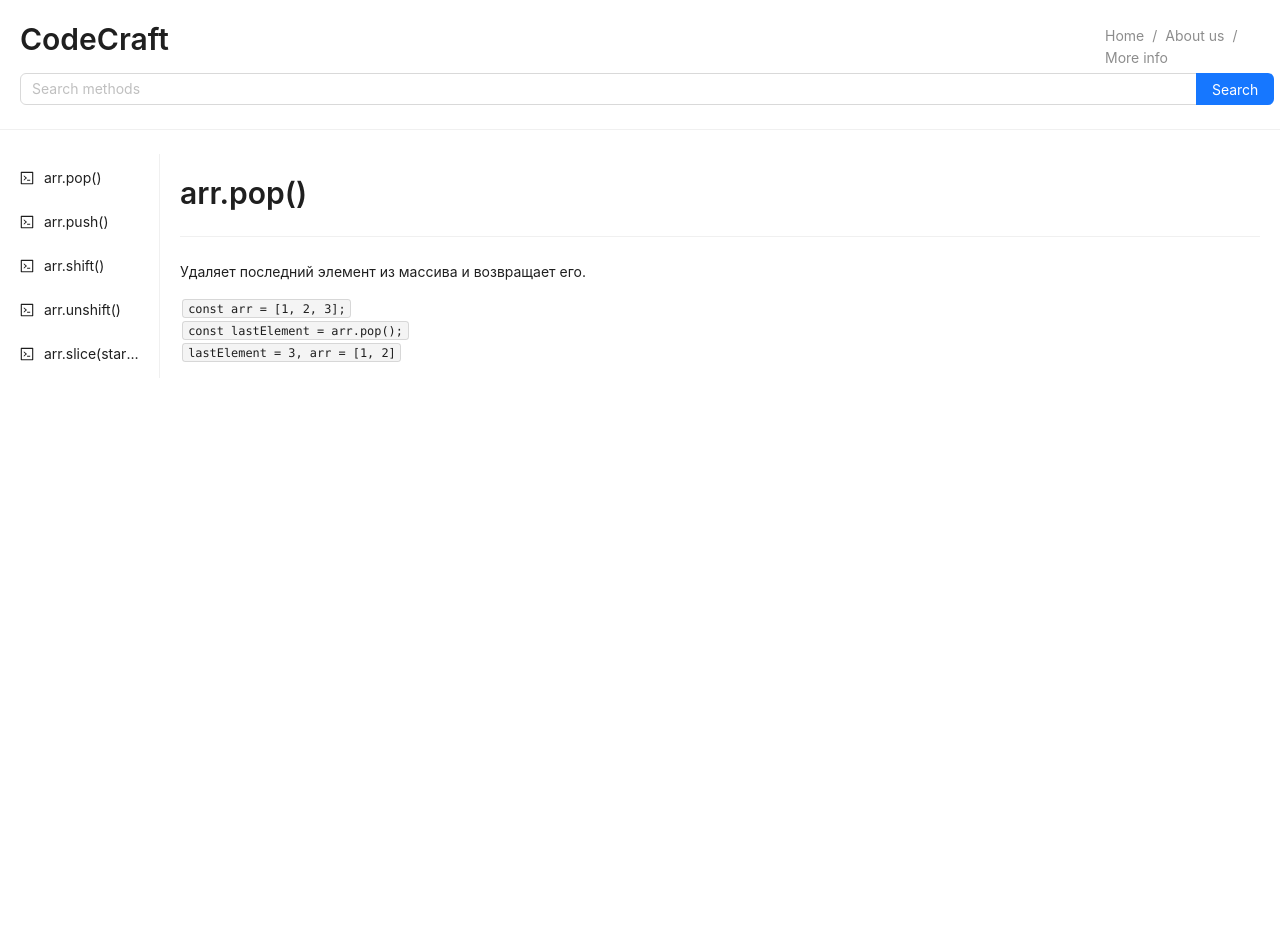
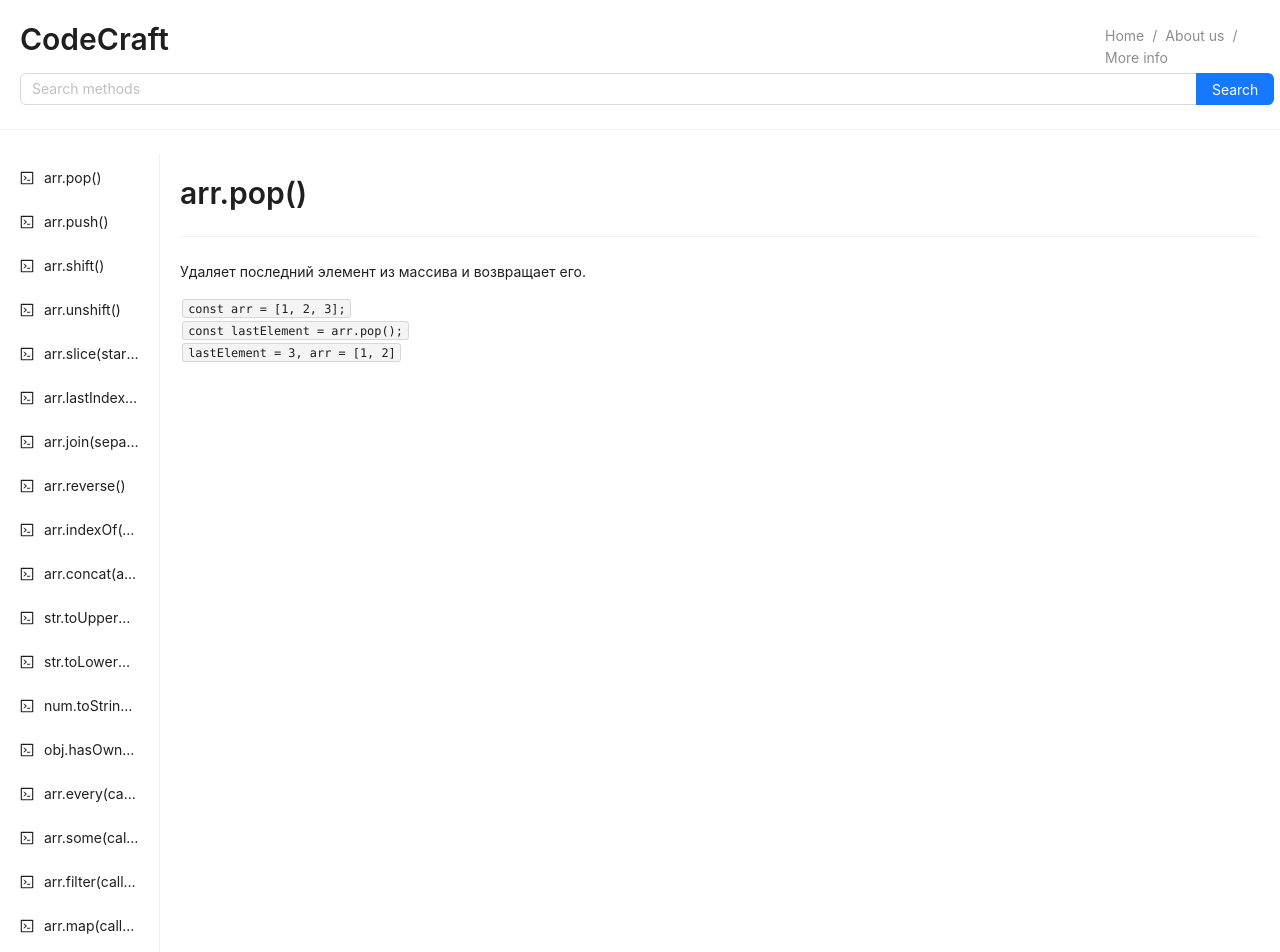
Before and after one commit to AndrewGalkin123/CodeCraft, a React (Create React App) app: page / in a window 1280 px wide. Shown: the top 952 px of the page. Before the commit the page ends 800 px from the top, so only its background shows below. Built offline with nearby package versions, Linux system fonts and the light colour scheme.

Commit message:
more content

```diff
--- a/src/content.js
+++ b/src/content.js
@@ -43,8 +43,143 @@ const content = [
             "const slicedArr = arr.slice(1, 4);",
             "slicedArr = [2, 3, 4]"
         ],
-    }
-
+    },
+    {
+        method: "arr.lastIndexOf(element)",
+        description: "Возвращает индекс последнего вхождения элемента в массиве. Если элемент не найден, возвращает -1.",
+        examples: [
+            "const arr = [1, 2, 3, 4, 2];",
+            "const lastIndex = arr.lastIndexOf(2);",
+            "lastIndex = 4"
+        ],
+    },
+    {
+        method: "arr.join(separator)",
+        description: "Преобразует все элементы массива в строку, объединяя их с помощью указанного разделителя.",
+        examples: [
+            "const arr = [1, 2, 3];",
+            "const joinedString = arr.join('-');",
+            "joinedString = '1-2-3'"
+        ],
+    },
+    {
+        method: "arr.reverse()",
+        description: "Изменяет порядок элементов в массиве на обратный.",
+        examples: [
+            "const arr = [1, 2, 3, 4];",
+            "arr.reverse();",
+            "arr = [4, 3, 2, 1]"
+        ],
+    },
+    {
+        method: "arr.indexOf(element)",
+        description: "Возвращает индекс первого вхождения элемента в массиве. Если элемент не найден, возвращает -1.",
+        examples: [
+            "const arr = [1, 2, 3, 4, 2];",
+            "const index = arr.indexOf(2);",
+            "index = 1"
+        ],
+    },
+    {
+        method: "arr.concat(array2, array3, ...)",
+        description: "Возвращает новый массив, объединяя текущий массив с другими массивами или значениями.",
+        examples: [
+            "const arr1 = [1, 2];",
+            "const arr2 = [3, 4];",
+            "const concatenatedArray = arr1.concat(arr2);",
+            "concatenatedArray = [1, 2, 3, 4], arr1 = [1, 2], arr2 = [3, 4]"
+        ],
+    },
+    {
+        method: "str.toUpperCase()",
+        description: "Преобразует все символы строки в верхний регистр.",
+        examples: [
+            "const str = 'hello';",
+            "const upperCaseStr = str.toUpperCase();",
+            "upperCaseStr = 'HELLO'"
+        ],
+    },
+    {
+        method: "str.toLowerCase()",
+        description: "Преобразует все символы строки в нижний регистр.",
+        examples: [
+            "const str = 'Hello';",
+            "const lowerCaseStr = str.toLowerCase();",
+            "lowerCaseStr = 'hello'"
+        ],
+    },
+    {
+        method: "num.toString()",
+        description: "Преобразует число в строку.",
+        examples: [
+            "const num = 42;",
+            "const strNum = num.toString();",
+            "strNum = '42'"
+        ],
+    },
+    {
+        method: "obj.hasOwnProperty(prop)",
+        description: "Возвращает true, если объект содержит указанное свойство, иначе false.",
+        examples: [
+            "const obj = { name: 'John', age: 25 };",
+            "const hasName = obj.hasOwnProperty('name');",
+            "hasName = true"
+        ],
+    },
+    {
+        method: "arr.every(callback)",
+        description: "Проверяет, удовлетворяют ли все элементы массива условию, заданному в переданной функции.",
+        examples: [
+            "const arr = [2, 4, 6, 8];",
+            "const allEven = arr.every(num => num % 2 === 0);",
+            "allEven = true"
+        ],
+    },
+    {
+        method: "arr.some(callback)",
+        description: "Проверяет, удовлетворяет ли хотя бы один элемент массива условию, заданному в переданной функции.",
+        examples: [
+            "const arr = [1, 3, 5, 6];",
+            "const hasEven = arr.some(num => num % 2 === 0);",
+            "hasEven = true"
+        ],
+    },
+    {
+        method: "arr.filter(callback)",
+        description: "Создает новый массив, включая все элементы, для которых переданная функция возвращает true.",
+        examples: [
+            "const arr = [1, 2, 3, 4, 5];",
+            "const evenNumbers = arr.filter(num => num % 2 === 0);",
+            "evenNumbers = [2, 4]"
+        ],
+    },
+    {
+        method: "arr.map(callback)",
+        description: "Создает новый массив, содержащий результат вызова указанной функции для каждого элемента массива.",
+        examples: [
+            "const arr = [1, 2, 3];",
+            "const squaredValues = arr.map(num => num * num);",
+            "squaredValues = [1, 4, 9]"
+        ],
+    },
+    {
+        method: "arr.reduce(callback, initialValue)",
+        description: "Применяет функцию к аккумулятору и каждому элементу массива (слева направо), сводя массив к одному значению.",
+        examples: [
+            "const arr = [1, 2, 3, 4];",
+            "const sum = arr.reduce((acc, num) => acc + num, 0);",
+            "sum = 10"
+        ],
+    },
+    {
+        method: "dateObject.toISOString()",
+        description: "Возвращает строку в формате ISO (например, '2023-11-27T12:34:56.789Z').",
+        examples: [
+            "const now = new Date();",
+            "const isoString = now.toISOString();",
+            "isoString = '2023-11-27T12:34:56.789Z'"
+        ],
+    },
 ];
 
 export default content;
```
